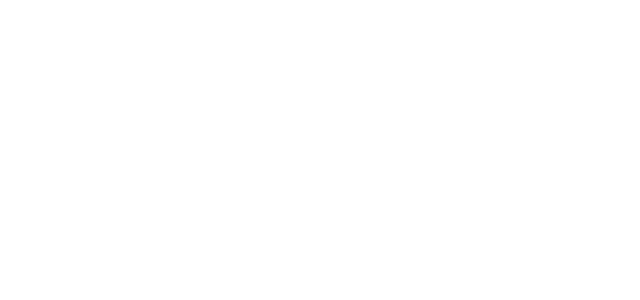
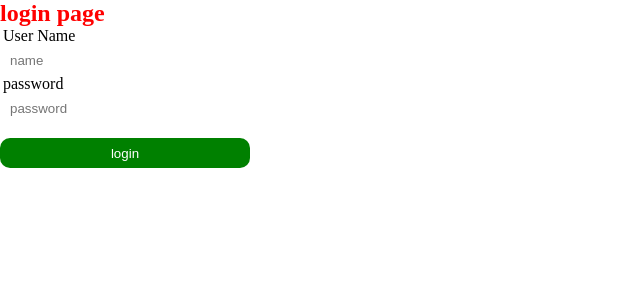
Before and after one commit to taghavimehran99/mehran-taghavi-metal-price, a Vue app: page /login in a window 1280 px wide. Before the commit this address had no page. Shown: the top 300 px of the page, without its empty margins (0-640 px from the left). Built offline with nearby package versions, Linux system fonts and the light colour scheme; the HTML template or start-up script is replaced by a standard one.

Commit message:
add files and folders  layout and pages

```diff
--- /dev/null
+++ b/src/Layout/loginLayout.vue
@@ -0,0 +1,12 @@
+<template>
+  <section>
+    <h1>login page</h1>
+    <main>
+      <router-view />
+    </main>
+  </section>
+</template>
+
+<script setup></script>
+
+<style></style>
--- /dev/null
+++ b/src/Layout/mainLayout.vue
@@ -0,0 +1,12 @@
+<template>
+  <section>
+    <h1>price page</h1>
+    <main>
+      <router-view />
+    </main>
+  </section>
+</template>
+
+<script setup></script>
+
+<style lang="sss" scoped></style>
--- a/src/assets/base.css
+++ b/src/assets/base.css
@@ -1,86 +1,5 @@
-/* color palette from <https://github.com/vuejs/theme> */
-:root {
-  --vt-c-white: #ffffff;
-  --vt-c-white-soft: #f8f8f8;
-  --vt-c-white-mute: #f2f2f2;
-
-  --vt-c-black: #181818;
-  --vt-c-black-soft: #222222;
-  --vt-c-black-mute: #282828;
-
-  --vt-c-indigo: #2c3e50;
-
-  --vt-c-divider-light-1: rgba(60, 60, 60, 0.29);
-  --vt-c-divider-light-2: rgba(60, 60, 60, 0.12);
-  --vt-c-divider-dark-1: rgba(84, 84, 84, 0.65);
-  --vt-c-divider-dark-2: rgba(84, 84, 84, 0.48);
-
-  --vt-c-text-light-1: var(--vt-c-indigo);
-  --vt-c-text-light-2: rgba(60, 60, 60, 0.66);
-  --vt-c-text-dark-1: var(--vt-c-white);
-  --vt-c-text-dark-2: rgba(235, 235, 235, 0.64);
+*{
+    margin: 0px;
+    padding: 0px;
+    box-sizing: border-box;
 }
-
-/* semantic color variables for this project */
-:root {
-  --color-background: var(--vt-c-white);
-  --color-background-soft: var(--vt-c-white-soft);
-  --color-background-mute: var(--vt-c-white-mute);
-
-  --color-border: var(--vt-c-divider-light-2);
-  --color-border-hover: var(--vt-c-divider-light-1);
-
-  --color-heading: var(--vt-c-text-light-1);
-  --color-text: var(--vt-c-text-light-1);
-
-  --section-gap: 160px;
-}
-
-@media (prefers-color-scheme: dark) {
-  :root {
-    --color-background: var(--vt-c-black);
-    --color-background-soft: var(--vt-c-black-soft);
-    --color-background-mute: var(--vt-c-black-mute);
-
-    --color-border: var(--vt-c-divider-dark-2);
-    --color-border-hover: var(--vt-c-divider-dark-1);
-
-    --color-heading: var(--vt-c-text-dark-1);
-    --color-text: var(--vt-c-text-dark-2);
-  }
-}
-
-*,
-*::before,
-*::after {
-  box-sizing: border-box;
-  margin: 0;
-  font-weight: normal;
-}
-
-body {
-  min-height: 100vh;
-  color: var(--color-text);
-  background: var(--color-background);
-  transition:
-    color 0.5s,
-    background-color 0.5s;
-  line-height: 1.6;
-  font-family:
-    Inter,
-    -apple-system,
-    BlinkMacSystemFont,
-    'Segoe UI',
-    Roboto,
-    Oxygen,
-    Ubuntu,
-    Cantarell,
-    'Fira Sans',
-    'Droid Sans',
-    'Helvetica Neue',
-    sans-serif;
-  font-size: 15px;
-  text-rendering: optimizeLegibility;
-  -webkit-font-smoothing: antialiased;
-  -moz-osx-font-smoothing: grayscale;
-}
--- a/src/assets/main.css
+++ b/src/assets/main.css
@@ -1,37 +1,2 @@
 @import './base.css';
-*{
-  box-sizing: border-box;
-}
-#app {
-  max-width: 1280px;
-  margin: 0 auto;
-  padding: 2rem;
-  font-weight: normal;
-}
-
-a,
-.green {
-  text-decoration: none;
-  color: hsla(160, 100%, 37%, 1);
-  transition: 0.4s;
-  padding: 3px;
-}
-
-@media (hover: hover) {
-  a:hover {
-    background-color: hsla(160, 100%, 37%, 0.2);
-  }
-}
-
-@media (min-width: 1024px) {
-  body {
-    display: flex;
-    place-items: center;
-  }
-
-  #app {
-    display: grid;
-    grid-template-columns: 1fr 1fr;
-    padding: 0 2rem;
-  }
-}
+@import '@/assets/varebels.scss';
--- /dev/null
+++ b/src/assets/varebels.scss
@@ -0,0 +1,3 @@
+h1{
+    color: red;
+}
--- a/src/components/login.vue
+++ b/src/components/login.vue
@@ -31,7 +31,7 @@
 function login() {
   if (name.value !== '' && password.value !== '') {
     localStorage.setItem('token', Math.random())
-    router.push('/gold')
+    router.push({name:'global'})
     tosat.value = false
   } else {
     tosat.value = true
--- /dev/null
+++ b/src/pages/goldGlobal.vue
@@ -0,0 +1,14 @@
+<template>
+
+<section>
+    <priceGold />
+</section>
+</template>
+
+<script setup>
+import priceGold from "@/components/goldGlobal.vue"
+</script>
+
+<style>
+
+</style>
--- /dev/null
+++ b/src/pages/login.vue
@@ -0,0 +1,11 @@
+<template>
+  <section>
+    <login />
+  </section>
+</template>
+
+<script setup>
+import login from '@/components/login.vue'
+</script>
+
+<style></style>
--- a/src/router/index.ts
+++ b/src/router/index.ts
@@ -5,13 +5,28 @@
   routes: [
     {
       path: '/',
-      name: 'login',
-      component: () => import('/src/components/login.vue'),
+      name: 'loginLayout',
+      component: () => import('@/Layout/loginLayout.vue'),
+      redirect: { name: 'login' },
+      children: [
+        {
+          path: 'login',
+          name: 'login',
+          component: () => import('@/pages/login.vue'),
+        },
+      ],
     },
     {
-      path: '/gold',
+      path: '/',
       name: 'gold',
-      component: () => import('/src/components/goldGlobal.vue'),
+      component: () => import('@/Layout/mainLayout.vue'),
+      children: [
+        {
+          path: 'global',
+          name: 'global',
+          component: () => import('@/pages/goldGlobal.vue'),
+        },
+      ],
     },
   ],
 })
```
Also changed, not shown: src/views/HomeView.vue (deleted, +0 -9 lines), src/assets/logo.svg (deleted).
